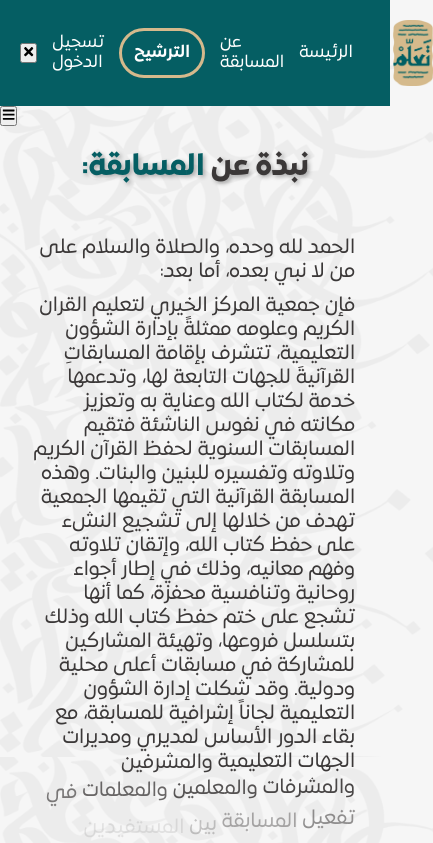
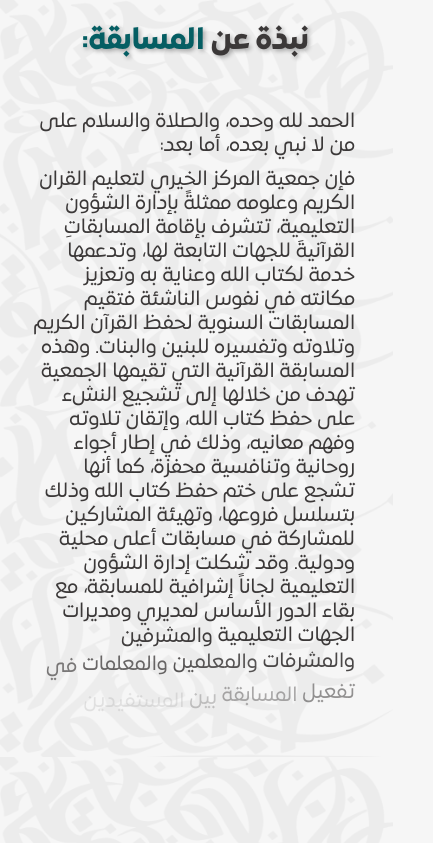
Before and after one commit to IcyCocktail/competition, a React (Create React App) app: page /about in a window 390 px wide. Shown: the top 843 px of the page, 433 px wide, since content can reach past the window. Built offline with nearby package versions, Linux system fonts and the light colour scheme.

Commit message:
finally some progress in the nav-side-bar

```diff
--- a/src/assets/section-cards.js
+++ b/src/assets/section-cards.js
@@ -1,17 +1,23 @@
-import React, { useState } from "react";
+import React, { useState, useEffect } from "react";
 
 const SecCard = ({ sec, details }) => {
     const [isFlipped, setIsFlipped] = useState(false);
+    const [isTouchDevice, setIsTouchDevice] = useState(false);
 
-    const handleFlip = () => {
-        setIsFlipped(!isFlipped);
+    // Detect if the device is touch-enabled
+    useEffect(() => {
+        setIsTouchDevice("ontouchstart" in window || navigator.maxTouchPoints > 0);
+    }, []);
+
+    // Flip only on click (for desktops)
+    const handleClick = () => {
+        if (!isTouchDevice) {
+            setIsFlipped(!isFlipped);
+        }
     };
 
     return (
-        <div
-            className={`card ${isFlipped ? "flipped" : ""}`}
-            onClick={handleFlip} // Click to flip
-        >
+        <div className={`card ${isFlipped ? "flipped" : ""}`} onClick={handleClick}>
             <div className="card-inner">
                 <div className="card-front">
                     <p className="card-head">{sec}</p>
--- a/src/assets/styles.css
+++ b/src/assets/styles.css
@@ -58,9 +58,10 @@
 }
 
 /* GLOBAL STYLING */
-h1{
+h1 {
     font-size: 60px;
 }
+
 h2 {
     font-family: bold;
     font-size: 36px;
@@ -117,67 +118,6 @@ ol li {
     font-size: 20px;
 }
 
-/* RESPONSIVENESS */
-@media (max-width: 1024px) {
-    h1{
-        font-size: 42px;
-    }
-    nav ul li {
-        font-size: 17px;
-    }
-}
-
-@media (max-width: 768px) {
-    h2 {
-        font-size: 30px;
-    }
-
-    nav .logo-wrapper p {
-        display: none;
-    }
-
-    nav .logo-wrapper .logoSmall {
-        display: block;
-        width: 40px;
-    }
-
-    nav .logo-wrapper .logo {
-        display: none;
-    }
-}
-
-@media (width > 768px) {
-    .logoSmall {
-        display: none;
-    }
-}
-
-@media (max-width: 507px) {}
-
-/* @media (width < 768px) {
-    header .nav-btn {
-        display: block;
-    }
-
-    header nav {
-        position: fixed;
-        top: -100vh;
-        left: 0;
-        height: 100%;
-        width: 100%;
-        background: #055E63;
-        flex-direction: column;
-        transition: transform 0.3s ease-in-out;
-    }
-
-    .responsive_nav {
-        transform: translateX(80vh);
-    }
-    hedaer .nav-close-btn {
-
-    }
-} */
-
 
 
 * {
@@ -229,17 +169,13 @@ body {
 
 
 /* NAVIGATION BARS */
-.sidebar {
-    display: hidden;
-}
-
-nav {
+header {
     display: flex;
     justify-content: space-between;
     align-items: center;
 }
 
-nav ul {
+header nav ul {
     list-style: none;
     display: flex;
     align-items: center;
@@ -249,16 +185,16 @@ nav ul {
     margin: 20px;
 }
 
-nav ul li a {
+header nav ul li a {
     color: white;
     transition: .2s ease-in-out;
 }
 
-nav ul li a:hover {
+header nav ul li a:hover {
     color: var(--golden);
 }
 
-nav ul li:nth-child(3) a {
+header nav ul li:nth-child(3) a {
     font-family: semibold;
     border: solid 3px var(--golden);
     border-radius: 50px;
@@ -266,33 +202,34 @@ nav ul li:nth-child(3) a {
     transition: .2s ease-in-out;
 }
 
-nav ul li:nth-child(3) a:hover {
+header nav ul li:nth-child(3) a:hover {
     color: white;
     background-color: var(--golden);
 }
 
-nav .logo-wrapper {
+header .logo-wrapper {
     margin: 20px;
     direction: rtl;
     text-align: justify;
     color: var(--golden);
 }
 
-nav .logo-wrapper p {
+header .logo-wrapper p {
     font-family: medium;
     font-size: 9px;
 }
 
-nav .logo-wrapper .logo {
+header .logo-wrapper .logo {
     width: 195px;
 }
 
 header .nav-btn {
+    margin: 20px;
     background: transparent;
     border: none;
     cursor: pointer;
     color: var(--golden);
-    font-size: 24px;
+    font-size: 26px;
     display: none;
 }
 
@@ -777,3 +714,105 @@ td {
 .sign-box form button:hover {
     cursor: pointer;
 }
+
+
+
+
+
+/* RESPONSIVENESS */
+@media (max-width: 1024px) {
+    h1 {
+        font-size: 42px;
+    }
+
+    nav ul li {
+        font-size: 17px;
+    }
+}
+
+@media (max-width: 768px) {
+    h2 {
+        font-size: 30px;
+    }
+
+    header .logo-wrapper p {
+        display: none;
+    }
+
+    header .logo-wrapper .logoSmall {
+        display: block;
+        width: 40px;
+    }
+
+    header .logo-wrapper .logo {
+        display: none;
+    }
+
+    header .nav-btn {
+        display: block;
+    }
+
+    header nav {
+        position: fixed;
+        top: 0;
+        left: -100vh;
+        height: 100%;
+        width: 70%;
+        display: flex;
+        align-items: end;
+        justify-content: center;
+        flex-direction: column;
+        background: var(--forest);
+        box-shadow: 1px 1px 8px 1px rgba(0, 0, 0, 0.4);
+        transition: transform 0.3s ease-in-out;
+    }
+
+    header nav ul {
+        display: flex;
+        flex-direction: column;
+        align-items: end;
+        gap: 60px;
+    }
+
+    .responsive_nav {
+        transform: translateX(80vh);
+    }
+
+    header .nav-close-btn {
+		position: absolute;
+		top: 2rem;
+		right: 2rem;
+    }
+}
+
+@media (width > 768px) {
+    .logoSmall {
+        display: none;
+    }
+}
+
+@media (max-width: 507px) {}
+
+/* @media (width < 768px) {
+    header .nav-btn {
+        display: block;
+    }
+
+    header nav {
+        position: fixed;
+        top: -100vh;
+        left: 0;
+        height: 100%;
+        width: 100%;
+        background: #055E63;
+        flex-direction: column;
+        transition: transform 0.3s ease-in-out;
+    }
+
+    .responsive_nav {
+        transform: translateX(80vh);
+    }
+    hedaer .nav-close-btn {
+
+    }
+} */
--- a/src/includes/navbar.js
+++ b/src/includes/navbar.js
@@ -18,12 +18,13 @@ function Navbar() {
     isHomePage ? (
       <header>
 
+        <button className="nav-btn" onClick={showNav}>
+          <FaBars />
+        </button>
+
         <nav className="special" ref={navRef}>
+
           <ul>
-
-            <button className="nav-btn" onClick={showNav}>
-              <FaBars />
-            </button>
             <button className="nav-btn nav-close-btn" onClick={showNav}>
               <FaTimes />
             </button>
@@ -36,13 +37,17 @@ function Navbar() {
             </li>
             <li><Link to="/about">عن المسابقة</Link></li>
             <li><Link to="/">الرئيسة</Link></li>
+
           </ul>
-          <div className="logo-wrapper">
-            <Link to='/'><img className="logo" src={goldLogo} alt="Logo" /></Link>
-            <Link to='/'><img className="logoSmall" src={goldLogoS} alt="Logo" /></Link>
-            <p>تحت إشراف المركز الوطني لتنمية القطاع غير الربحي</p>
-          </div>
+
         </nav>
+
+        <div className="logo-wrapper">
+          <Link to='/'><img className="logo" src={goldLogo} alt="Logo" /></Link>
+          <Link to='/'><img className="logoSmall" src={goldLogoS} alt="Logo" /></Link>
+          <p>تحت إشراف المركز الوطني لتنمية القطاع غير الربحي</p>
+        </div>
+
       </header>
 
     ) : (
@@ -50,7 +55,10 @@ function Navbar() {
         <nav className="default" ref={navRef}>
           <ul>
 
-            <button>
+            <button className="nav-btn" onClick={showNav}>
+              <FaBars />
+            </button>
+            <button className="nav-btn nav-close-btn" onClick={showNav}>
               <FaTimes />
             </button>
 
@@ -66,10 +74,6 @@ function Navbar() {
           </div>
         </nav>
 
-        <button>
-          <FaBars />
-        </button>
-
       </header>
     )
   );
```
